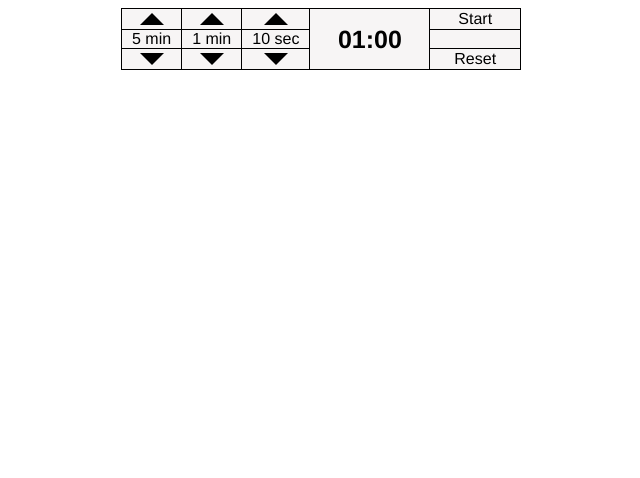
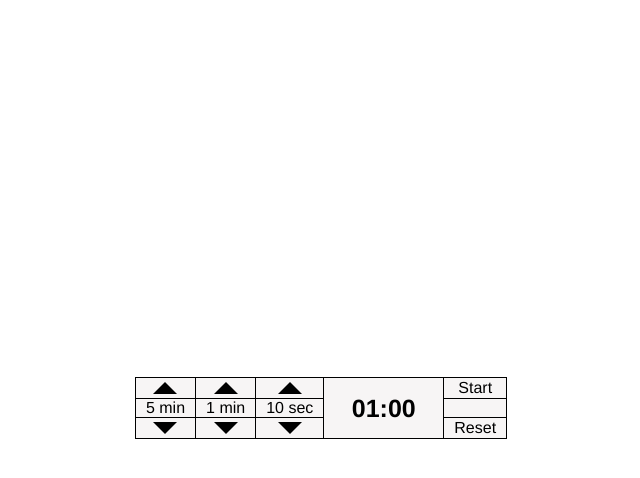
Before and after one commit to Shayol/timer, a plain HTML site: page timer.html in a window 1280 px wide. Shown: the whole page, without its empty margins (319-959 px from the left). Drawn offline with Linux system fonts and the light colour scheme.

Commit message:
center table

```diff
--- a/timer.html
+++ b/timer.html
@@ -16,6 +16,10 @@
 
 <body>
     <style>
+        body {
+            display: flex;
+            align-items: center;
+        }
         * {
             box-sizing: border-box;
         }
```
